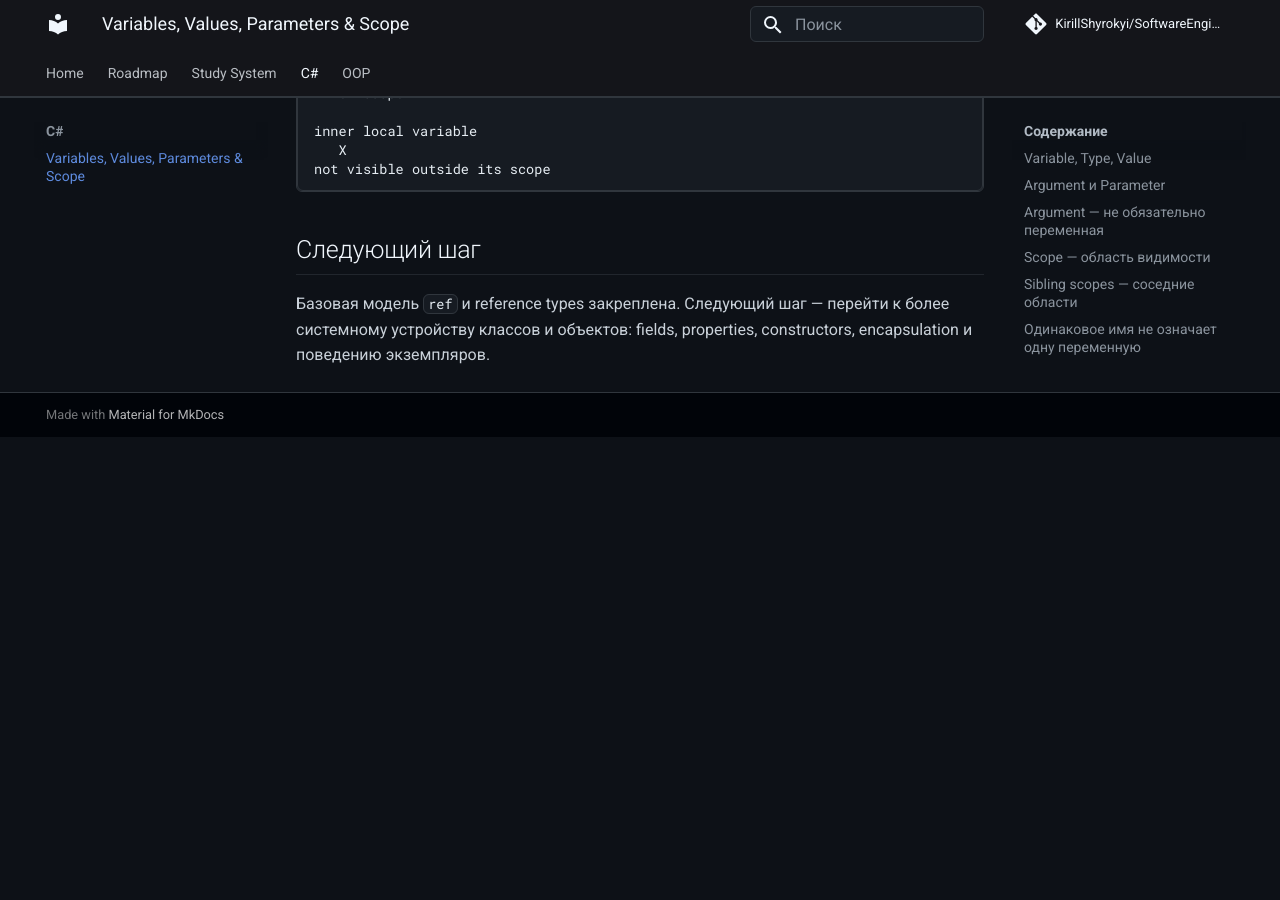
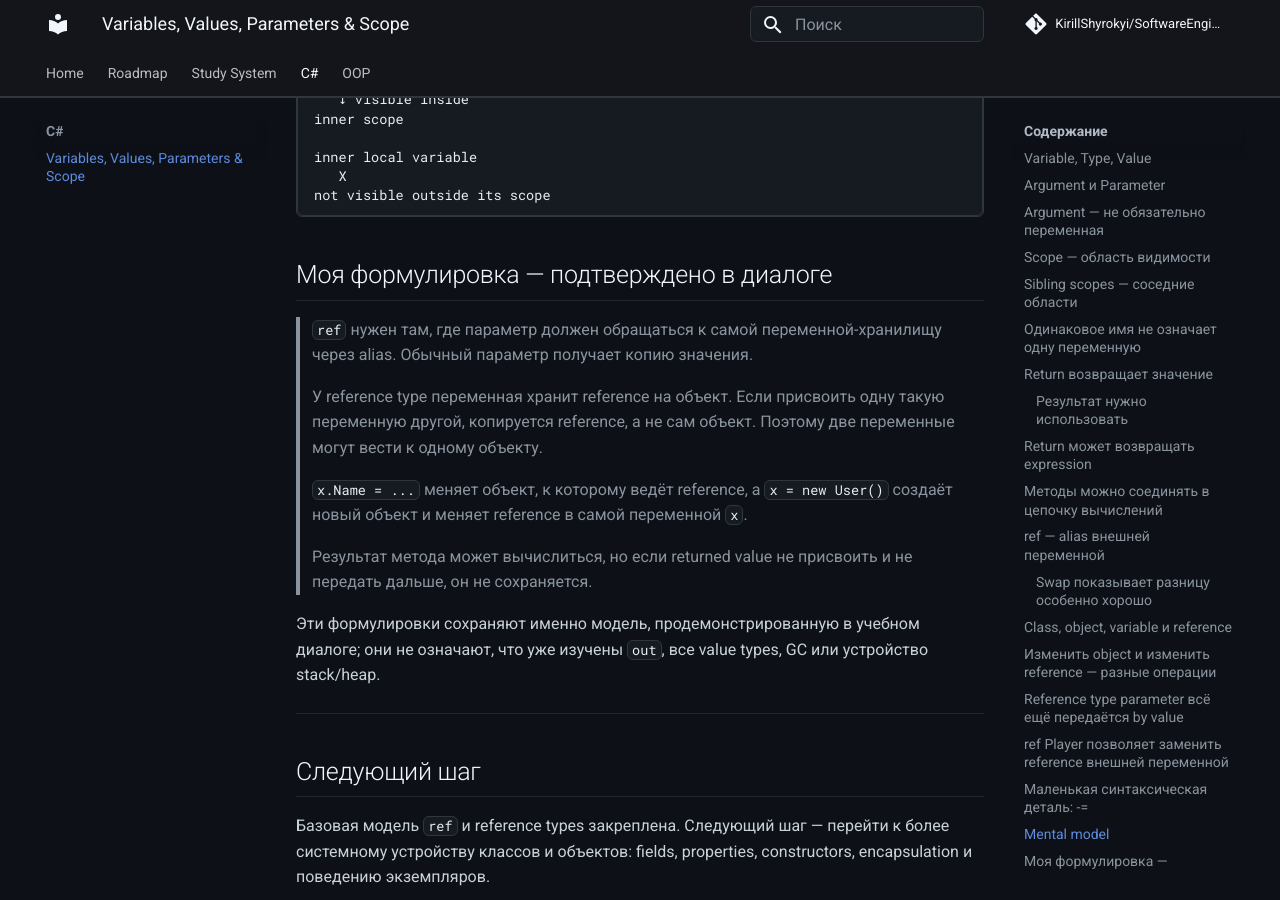
Before and after one commit to KirillShyrokyi/SoftwareEngineeringBase, an MkDocs documentation site: the page built from docs/csharp/variables-values-scope.md, in a window 1280 px wide and 900 px high, scrolled down 12962 px. Built offline with MkDocs 1.6.1 and Material for MkDocs 9.7.7, drawn with Linux system fonts in a browser that asks for light colours; comment, search, counter and statistics services are not loaded; before the commit the page ends 13399 px from its top, so only the background shows below that.

Commit message:
docs: save verified C# fundamentals progress

````diff
--- a/docs/csharp/variables-values-scope.md
+++ b/docs/csharp/variables-values-scope.md
@@ -1,6 +1,6 @@
 # Variables, Values, Parameters & Scope
 
-Статус: 🟢 Понимаю — базовая модель values, parameters, scope, `ref` и reference types
+Статус: 🟢 Понимаю — базовая модель values, parameters, scope, `return`, `ref` и reference types
 
 Эта тема описывает поток данных в простых C#-методах на примерах с `int`.
 
@@ -650,6 +650,20 @@ inner local variable
 not visible outside its scope
 ```
 
+## Моя формулировка — подтверждено в диалоге
+
+> `ref` нужен там, где параметр должен обращаться к самой переменной-хранилищу через alias. Обычный параметр получает копию значения.
+
+> У reference type переменная хранит reference на объект. Если присвоить одну такую переменную другой, копируется reference, а не сам объект. Поэтому две переменные могут вести к одному объекту.
+
+> `x.Name = ...` меняет объект, к которому ведёт reference, а `x = new User()` создаёт новый объект и меняет reference в самой переменной `x`.
+
+> Результат метода может вычислиться, но если returned value не присвоить и не передать дальше, он не сохраняется.
+
+Эти формулировки сохраняют именно модель, продемонстрированную в учебном диалоге; они не означают, что уже изучены `out`, все value types, GC или устройство stack/heap.
+
+---
+
 ## Следующий шаг
 
 Базовая модель `ref` и reference types закреплена. Следующий шаг — перейти к более системному устройству классов и объектов: fields, properties, constructors, encapsulation и поведению экземпляров.
--- a/docs/oop/class-object-state-behavior.md
+++ b/docs/oop/class-object-state-behavior.md
@@ -408,3 +408,15 @@ ENCAPSULATION
 контролируемое состояние
 и способы его изменения
 ```
+
+---
+
+## Моя формулировка — class и object
+
+> Класс можно воспринимать как созданный нами собственный тип/шаблон: сначала описывается `class`, а затем от него можно создавать столько экземпляров, сколько нужно.
+
+> Каждый отдельный `new User()` создаёт новый объект. Имя вроде `user` принадлежит переменной, а не объекту.
+
+> Если написать `User second = first;`, новый объект не создаётся: `second` получает тот же reference. Если позже выполнить `first = new User();`, `first` начинает вести к новому объекту, а `second` остаётся связан со старым.
+
+Эта формулировка фиксирует только подтверждённое в данном учебном диалоге понимание `class`, `object`, переменной и reference. Она не используется как доказательство понимания constructor, property, field, encapsulation или других OOP-тем.
````
Also changed, not shown: ROADMAP.md (+8 -7 lines).
